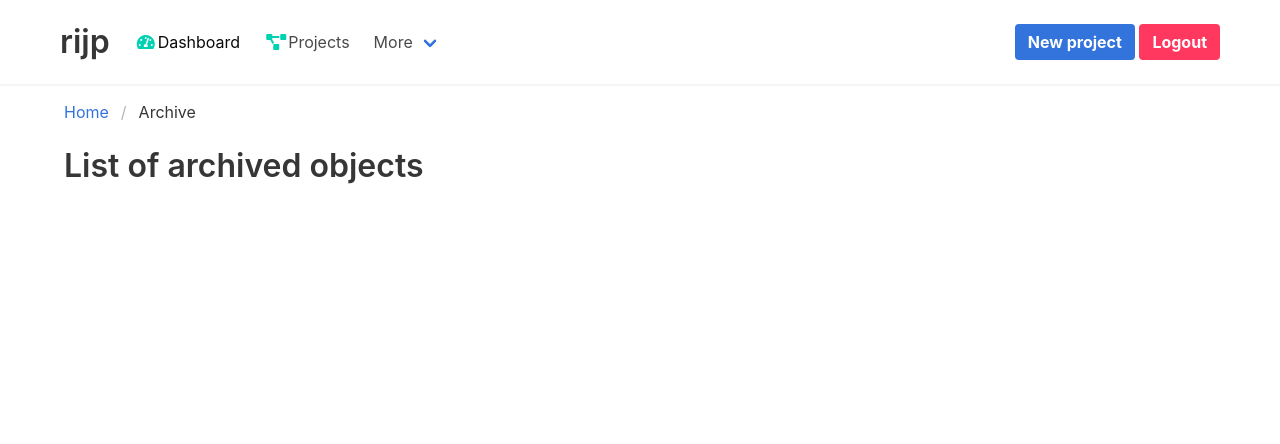
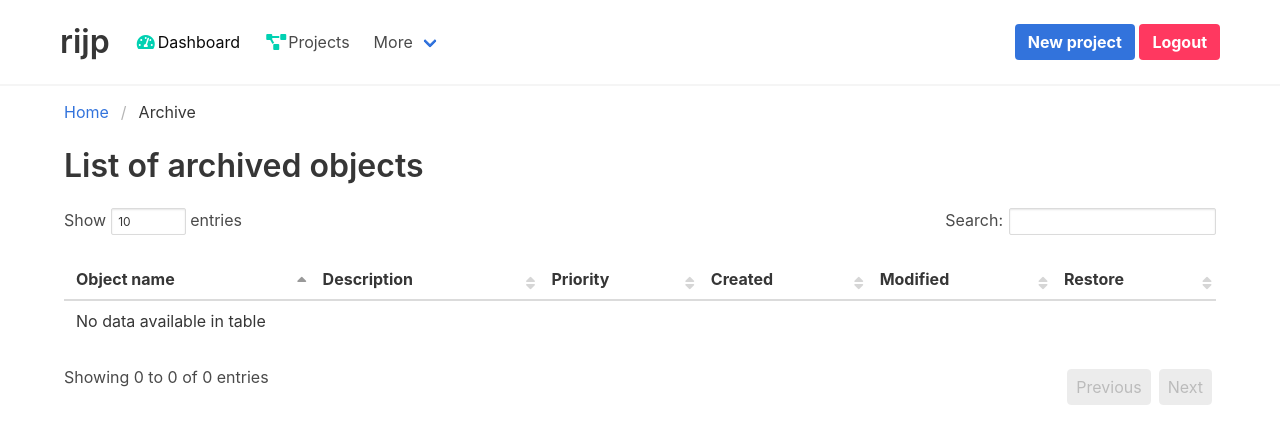
Before and after one commit to jbienkowski/rijp, a Django app: page /archive/ in a window 1280 px wide. Shown: the top 444 px of the page. Run offline with Django 3.2, Linux system fonts and the light colour scheme; the visitor is signed in with stand-in values (Sample User, id 1); data comes from the database, SQL or seed files in the repository; some libraries are stand-ins or nearby versions.

Commit message:
Added restore from archive functionality

```diff
--- a/src/rijp/urls.py
+++ b/src/rijp/urls.py
@@ -32,6 +32,11 @@
         '{}archive/'.format(URL_BASE),
         rijp_views.ArchiveListView.as_view(),
         name='archive'
+    ),
+    re_path(
+        r'^{}restore/(?P<object_pk>\w+)/$'.format(URL_BASE),
+        rijp_views.object_restore,
+        name='object_restore'
     ),
     path(
         '{}projects/'.format(URL_BASE),
--- a/src/rijp_portal/views.py
+++ b/src/rijp_portal/views.py
@@ -8,7 +8,7 @@
 from django.db import transaction
 
 from .models import \
-    RijpProject, RijpTestTemplate, RijpTestCaseTemplate
+    RijpModelBase, RijpProject, RijpTestTemplate, RijpTestCaseTemplate
 
 from .forms import \
     RijpModelBaseForm, UserForm, ProfileForm, ProjectForm, \
@@ -79,6 +79,42 @@
         return render(
             request,
             'object_archive.html',
+            {
+                'form': f,
+                'ctx': object,
+                'url_next': url_next,
+            }
+        )
+
+
+def handle_object_restore_request(request, object, url_next):
+    if request.method == 'POST':
+        f = RijpModelBaseForm(request.POST)
+        print(f)
+        if f.is_valid():
+            object.is_archived = False
+            object.save()
+            messages.add_message(
+                request,
+                messages.SUCCESS,
+                '{} restored!'.format(object.name)
+            )
+            return redirect(url_next)
+        else:
+            return render(
+                request,
+                'object_restore.html',
+                {
+                    'form': f,
+                    'ctx': object,
+                    'url_next': url_next,
+                }
+            )
+    else:
+        f = RijpModelBaseForm()
+        return render(
+            request,
+            'object_restore.html',
             {
                 'form': f,
                 'ctx': object,
@@ -163,6 +199,20 @@
         'projects'
     )
     return handle_object_archive_request(
+        request, obj, url_next
+    )
+
+
+@login_required
+def object_restore(request, object_pk):
+    obj = get_object_or_404(
+        RijpModelBase,
+        pk=object_pk
+    )
+    url_next = reverse(
+        'archive'
+    )
+    return handle_object_restore_request(
         request, obj, url_next
     )
 
@@ -308,11 +358,13 @@
 
 @method_decorator(login_required, name='dispatch')
 class ArchiveListView(ListView):
-    model = None
+    model = RijpModelBase
+    context_object_name = 'ctx'
     template_name = 'archive.html'
 
     def get_queryset(self):
-        return None
+        queryset = RijpModelBase.objects.filter(is_archived=True)
+        return queryset
 
 
 @method_decorator(login_required, name='dispatch')
--- a/src/templates/archive.html
+++ b/src/templates/archive.html
@@ -10,4 +10,48 @@
 
 {% block content %}
 <h1 class="title">List of archived objects</h1>
+<table id="archived_table" class="table" width="100%">
+    <thead>
+        <tr>
+            <th>Object name</th>
+            <th>Description</th>
+            <th>Priority</th>
+            <th>Created</th>
+            <th>Modified</th>
+            <th>Restore</th>
+        </tr>
+    </thead>
+    <tbody>
+        {% for p in ctx %}
+        <tr>
+            <td>
+                {{ p.name }}
+            </td>
+            <td>
+                {{ p.description }}
+            </td>
+            <td>
+                <span class="tag {{ p.get_priority_bulma_class }}">{{ p.get_priority }}</span>
+            </td>
+            <td>
+                {{ p.created }}
+            </td>
+            <td>
+                {{ p.modified }}
+            </td>
+            <td>
+                <a class="button is-small" href="{% url 'object_restore' p.pk %}">Restore</a>
+            </td>
+        </tr>
+        {% endfor %}
+    </tbody>
+</table>
 {% endblock content %}
+
+{% block javascript %}
+<script type="text/javascript">
+    $(document).ready(function () {
+        $('#archived_table').DataTable();
+    })
+</script>
+{% endblock javascript %}
```
Also changed, not shown: src/templates/object_restore.html (added, +23 -0 lines).
